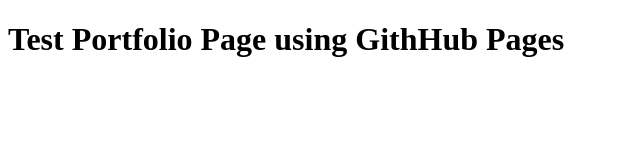
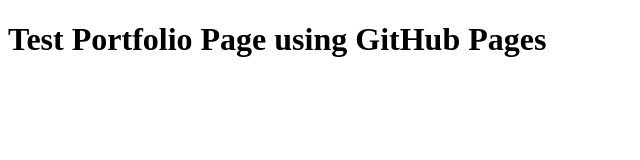
Before and after one commit to CoderJones91/test-portfolio, a plain HTML site: page index.html in a window 1280 px wide. Shown: the whole page, without its empty margins (0-640 px from the left). Drawn offline with Linux system fonts and the light colour scheme.

Commit message:
Update index.html

```diff
--- a/index.html
+++ b/index.html
@@ -9,7 +9,7 @@
 
 </head>
 <body>
-    <h1>Test Portfolio Page using GithHub Pages</h1>
+    <h1>Test Portfolio Page using GitHub Pages</h1>
 
 </body>
 </html>
```
